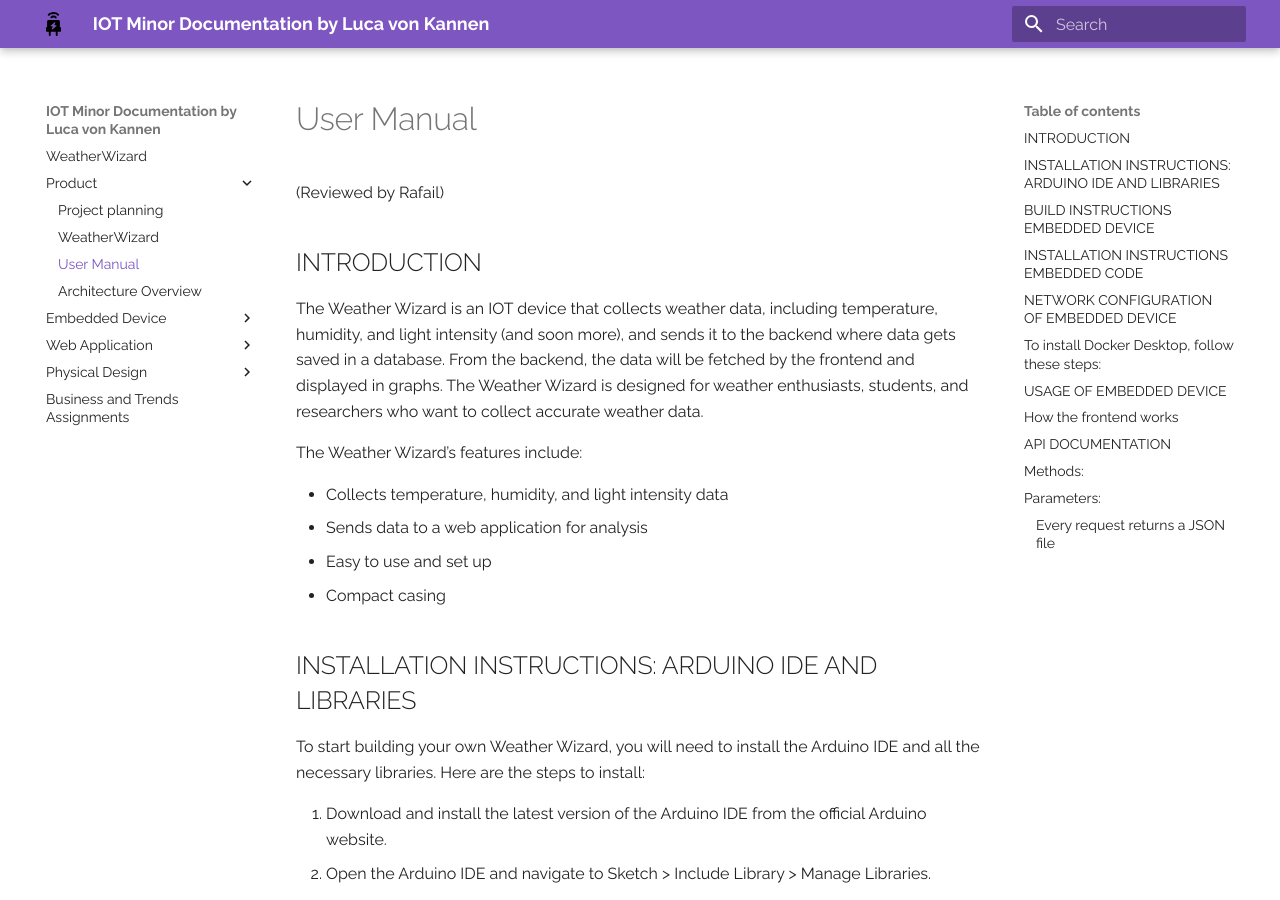
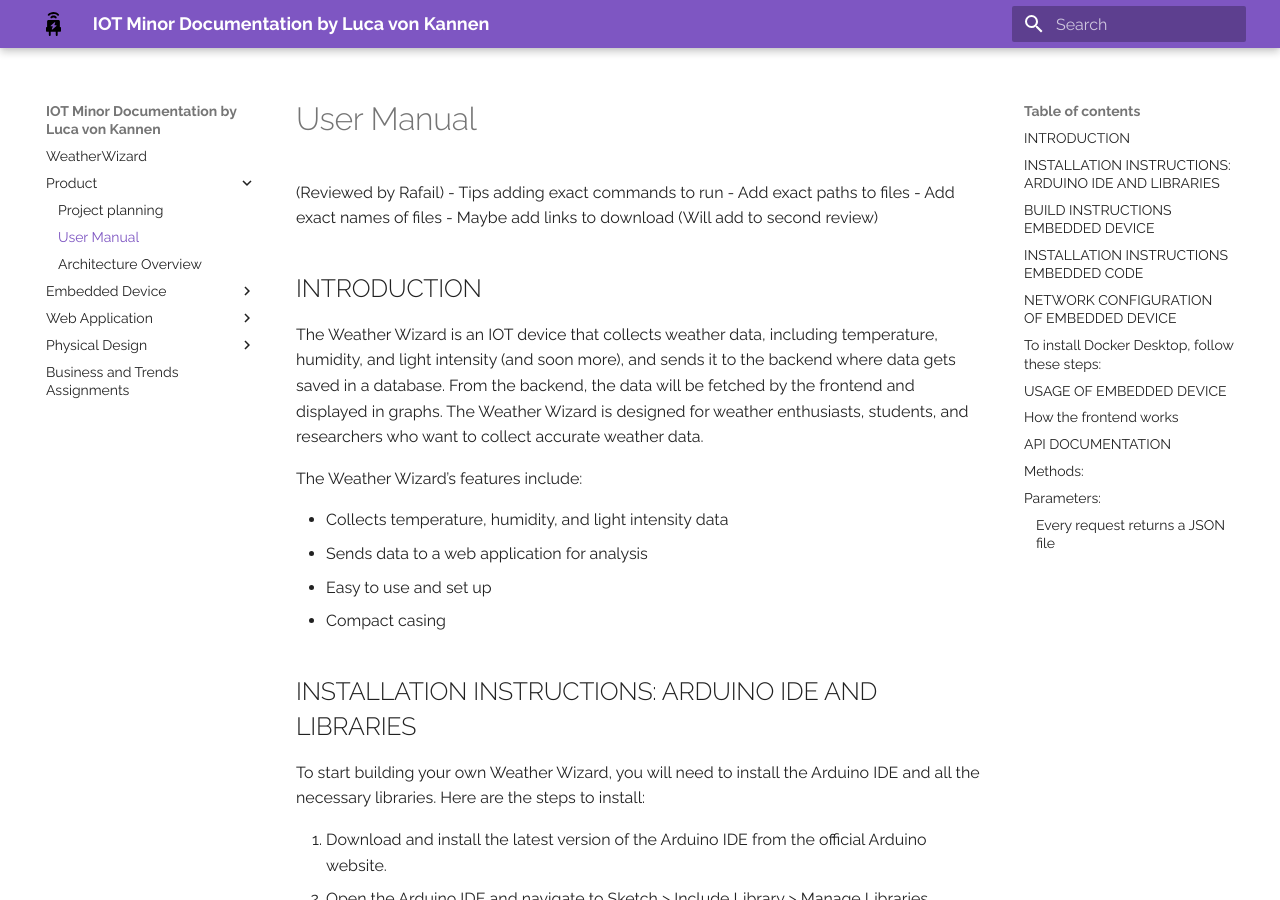
Before and after one commit to lv042/Weather-Wizard, an MkDocs documentation site: the page built from docs/user_manual.md, in a window 1280 px wide and 900 px high. Built offline with MkDocs 1.6.1 and Material for MkDocs 9.7.7, drawn with Linux system fonts in a browser that asks for light colours.

Commit message:
Changed docs structure

```diff
--- a/docs/user_manual.md
+++ b/docs/user_manual.md
@@ -1,6 +1,10 @@
 # User Manual
 
 (Reviewed by Rafail)
+- Tips adding exact commands to run
+- Add exact paths to files
+- Add exact names of files
+- Maybe add links to download (Will add to second review)
 
 
 ## INTRODUCTION
@@ -28,6 +32,7 @@
 1. Download and install the latest version of the Arduino IDE from the official Arduino website.
 2. Open the Arduino IDE and navigate to Sketch > Include Library > Manage Libraries.
 3. Search for and install the following libraries:
+
 - LiquidCrystal_I2C
 - ESP8266WiFi
 - ESP8266HTTPClient
--- a/mkdocs.yml
+++ b/mkdocs.yml
@@ -25,7 +25,6 @@
     - 'index.md'
     - 'Product' :
       - 'Project planning' : 'structure.md'
-      - 'Product Description' : 'index.md'
       - 'User Manual' : 'user_manual.md'
       - 'Architecture Overview' : 'architecture_overview.md'
     - 'Embedded Device' :
```
